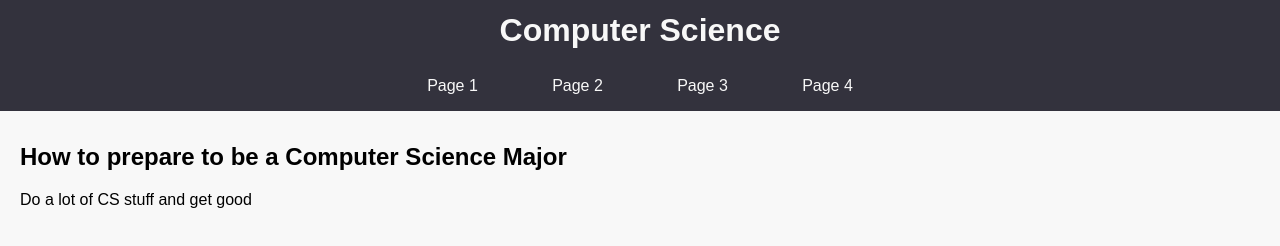
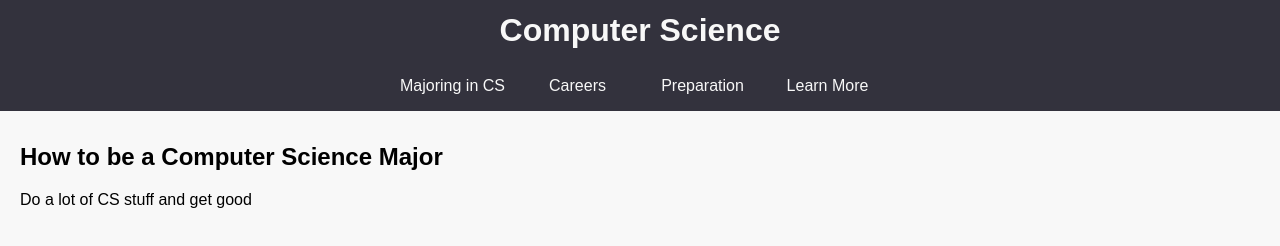
Before and after one commit to logan-giese/se4-project1-website, a plain HTML site: page index.html in a window 1280 px wide. Drawn offline with Linux system fonts and the light colour scheme.

Commit message:
Upgrade navbar buttons to anchors

```diff
--- a/index.html
+++ b/index.html
@@ -9,15 +9,16 @@
         <div id="header">
             <h1 class="centered-text">Computer Science</h1>
             <div id="navbar">
-                <div>Page 1</div>
-                <div>Page 2</div>
-                <div>Page 3</div>
-                <div>Page 4</div>
+                <!-- TODO: fix blue color at page load -->
+                <a href="./majoring-in-cs.html">Majoring in CS</a>
+                <a href="./careers.html">Careers</a>
+                <a href="./preparation.html">Preparation</a>
+                <a href="./learn-more.html">Learn More</a>
             </div>
         </div>
 
         <div id="content">
-            <h2>How to prepare to be a Computer Science Major</h2>
+            <h2>How to be a Computer Science Major</h2>
             <p>Do a lot of CS stuff and get good</p>
         </div>
     </body>
--- a/style.css
+++ b/style.css
@@ -30,15 +30,17 @@ body {
     display: flex;
     justify-content: space-around;
 }
-#navbar>div { /*menu buttons*/
+#navbar>a { /*menu buttons*/
+    color: #f8f8f8;
     height: 50px;
     width: 25%;
     text-align: center;
     line-height: 50px;
+    text-decoration: none;
     cursor: pointer;
     transition: .25s;
 }
-#navbar>div:hover {
+#navbar>a:hover {
     color: #33323D;
     background-color: #f8f8f8;
 }
```
